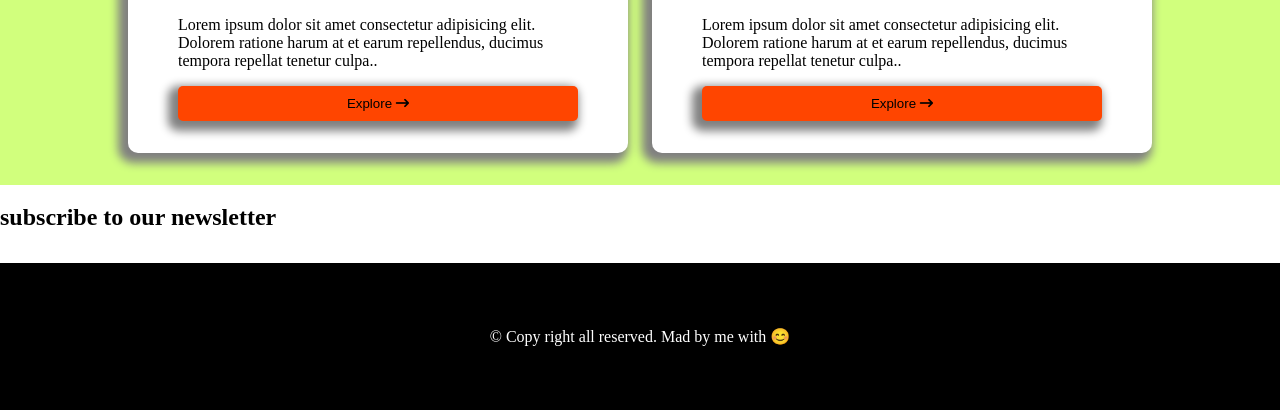
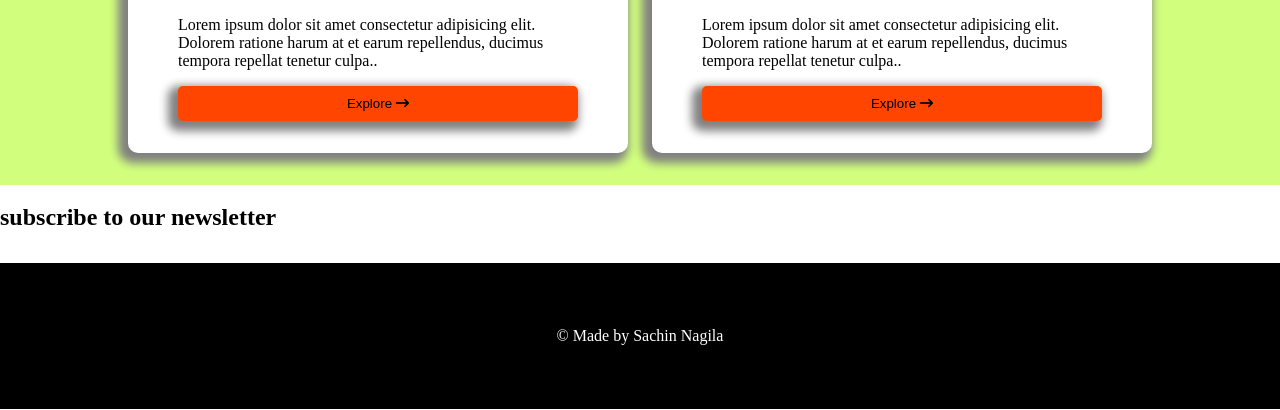
Before and after one commit to snagila/flex-box, a plain HTML site: page index.html in a window 1280 px wide. Shown: the part 2570-2980 px from the top of the page. Drawn offline with Linux system fonts and the light colour scheme.

Commit message:
change footer

```diff
--- a/index.html
+++ b/index.html
@@ -227,9 +227,7 @@
       </section>
 
       <!-- footer   -->
-      <footer class="footer">
-        &copy; Copy right all reserved. Mad by me with 😊
-      </footer>
+      <footer class="footer">&copy; Made by Sachin Nagila</footer>
     </div>
   </body>
 </html>
```
